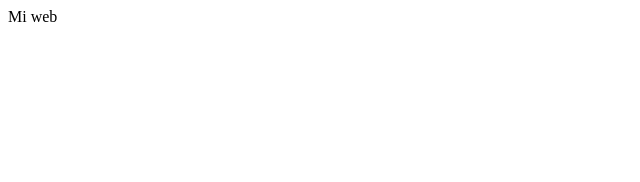
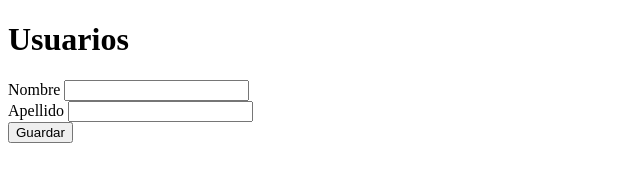
Before and after one commit to HolaMundoDev/aprende_Javascript_ES9_HTML_CSS3_y_NodeJS, a website: page index.html in a window 1280 px wide. Shown: the whole page, without its empty margins (0-640 px from the left). Drawn offline with Linux system fonts and the light colour scheme.

Commit message:
Clase 138 Cargando plantilla y formulario

```diff
--- a/app/main.js
+++ b/app/main.js
@@ -1 +1,34 @@
-console.log("Chanchito Feliz")
+const loadInitialTemplate = () => {
+  const template =  /*html*/`
+    <h1>Usuarios</h1>
+    <form id="user-form">
+      <div>
+        <label>Nombre</label>
+        <input name="name">
+      </div>
+      <div>
+        <label>Apellido</label>
+        <input name="lastname">
+      </div>
+      <button type="submit">Guardar</button>
+    </form>
+    <ul id="user-list"></ul>
+  `
+  const body = document.querySelector('body');
+  body.innerHTML = template;
+}
+
+const addFormListener = () => {
+  const userForm = document.getElementById("user-form")
+  userForm.onsubmit = async (e) => {
+    e.preventDefault();
+    const formData = new FormData(userForm);
+    const data = Object.fromEntries(formData);
+    console.log(data);
+  }
+}
+
+window.onload = () => {
+  loadInitialTemplate();
+  addFormListener();
+}
--- a/index.html
+++ b/index.html
@@ -4,7 +4,5 @@
   <title>Mi app</title>
   <script src="main.js"></script>
 </head>
-<body>
-  Mi web
-</body>
+<body></body>
 </html>
```
